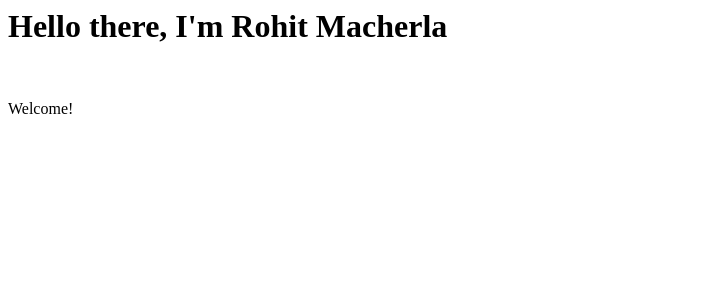
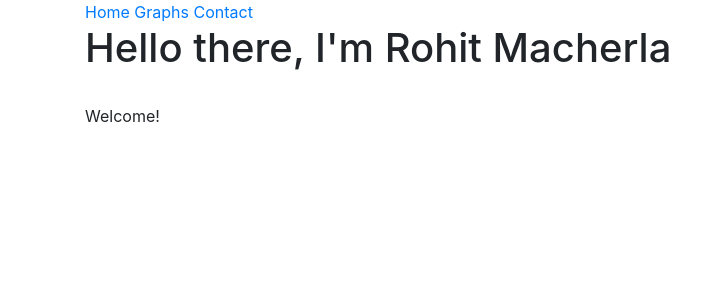
Before and after one commit to markgarg/mycv-manager, a Django app: page / in a window 1280 px wide. Shown: the top 300 px of the page, without its empty margins (0-724 px from the left). Run offline with Django 3.2, Linux system fonts and the light colour scheme; data that the repository does not hold is empty; parts of the project's set-up code (start-up, migrations or seed data) failed here and were passed over; some libraries are stand-ins or nearby versions.

Commit message:
Adding a base page template

```diff
--- /dev/null
+++ b/base/templates/base/base.html
@@ -0,0 +1,33 @@
+<!doctype html>
+<html lang="en">
+	<head>
+		<!-- Required meta tags -->
+		<meta charset="utf-8">
+		<meta name="viewport" content="width=device-width, initial-scale=1, shrink-to-fit=no">
+		<meta name="description" content="Rohit Macherla's profile and CV">
+		<meta name="author" content="Rohit Macherla">
+		<!-- Bootstrap CSS -->
+		<link rel="stylesheet" href="https://stackpath.bootstrapcdn.com/bootstrap/4.1.1/css/bootstrap.min.css" integrity="sha384-WskhaSGFgHYWDcbwN70/dfYBj47jz9qbsMId/iRN3ewGhXQFZCSftd1LZCfmhktB" crossorigin="anonymous" />
+	</head>
+	<body>
+		<div class="content container">
+			<header class="">
+				<div class="">
+					<nav class="">
+						<a class="" href="#">Home</a>
+						<a class="" href="#">Graphs</a>
+						<a class="" href="#">Contact</a>
+					</nav>
+				</div>
+			</header>
+			<div class="row">
+				<div class="col-md-8">
+					{% block content %}
+					{% endblock %}
+				</div>
+			</div>
+			<footer>
+			</footer>
+		</div>
+	</body>
+</html>
--- a/base/templates/base/competency_detail.html
+++ b/base/templates/base/competency_detail.html
@@ -1,3 +1,6 @@
+{% extends 'base/base.html' %}
+
+{% block content %}
 	<h1>{{ competency.name }}</h1>
 	<ul>
 		<li>Started: {{ competency.used_from_date }}</li>
@@ -10,3 +13,4 @@
 			<li><i>Oh and this is my primary competency.</i></li>
 		{% endif %}
 	</ul>
+{% endblock %}
--- a/base/templates/base/index.html
+++ b/base/templates/base/index.html
@@ -1,3 +1,6 @@
+{% extends 'base/base.html' %}
+
+{% block content %}
 	<h1>Hello there, I'm Rohit Macherla</h1>
 	<br />
 	{% if competencies %}
@@ -9,3 +12,4 @@
 	{% else %}
 		<p>Welcome!</p>
 	{% endif %}
+{% endblock %}
```
Lines whose indentation alone changed are shown as unchanged.
